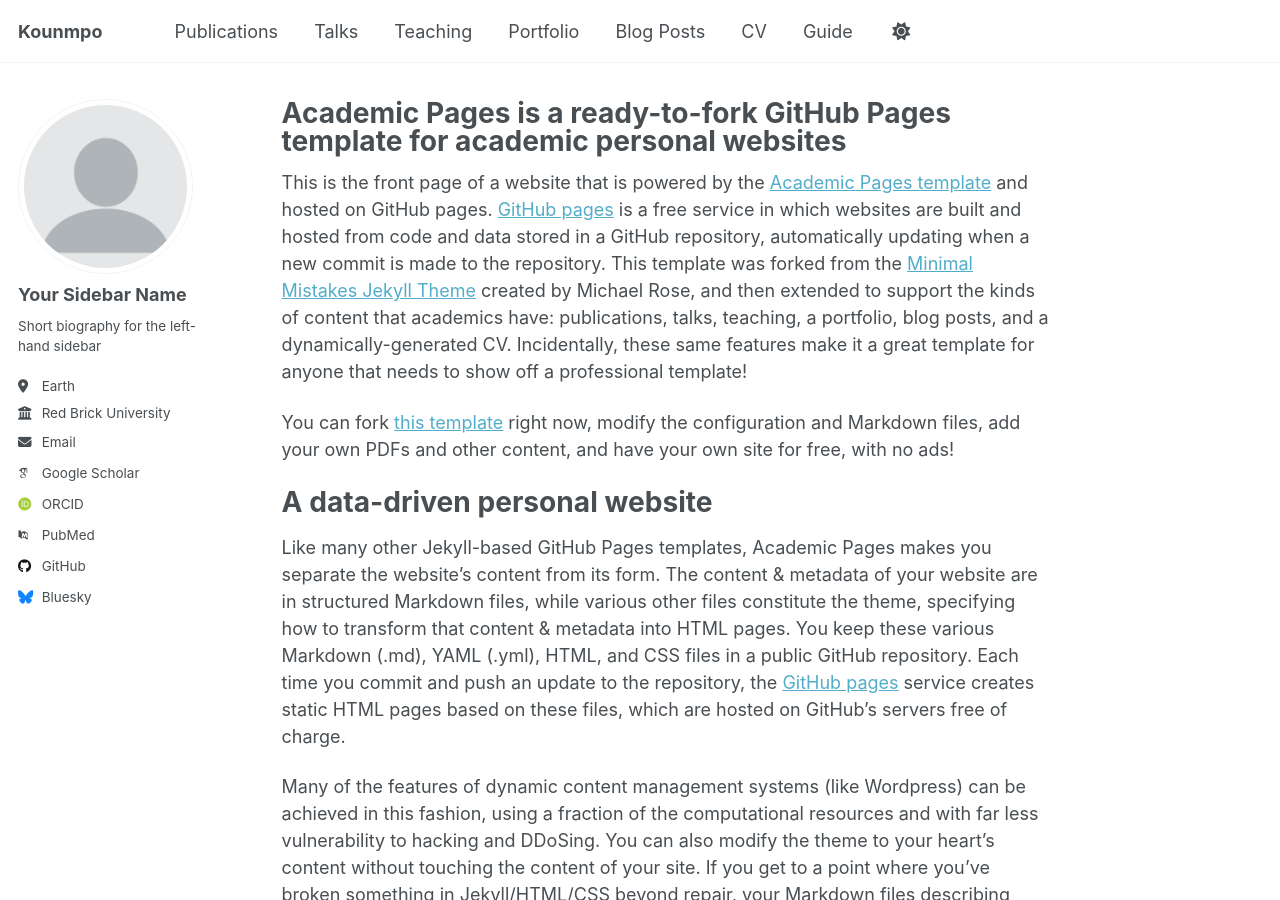
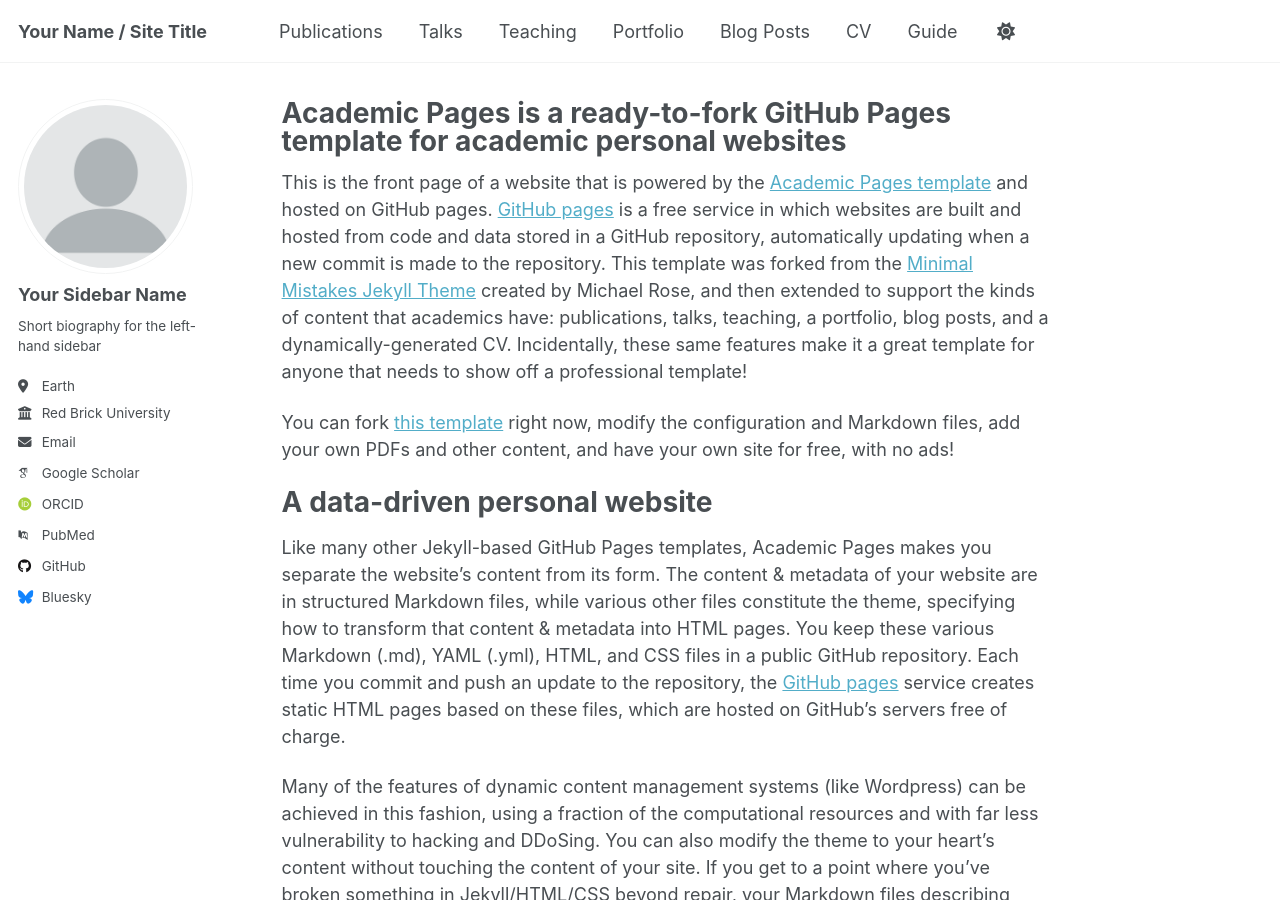
Before and after one commit to Ninjia315/Ninjia315.github.io, a Jekyll site: the page built from _pages/about.md, in a window 1280 px wide and 900 px high. Built offline with Jekyll 4.4.1, drawn with Linux system fonts in a browser that asks for light colours; some web fonts are replaced; a script that is not in the unit is left out.

Commit message:
Change site title to 'Your Name / Site Title'
Updated the site title in the configuration file.

```diff
--- a/_config.yml
+++ b/_config.yml
@@ -9,7 +9,7 @@
 # Basic Site Settings
 locale                   : "en-US"
 site_theme               : "default" # Currently available options are "default", "air"
-title                    : "Kounmpo"
+title                    : "Your Name / Site Title"
 title_separator          : "-"
 name                     : &name "Your Name"
 description              : &description "Your Name's academic portfolio"   # Update this with a general description of your site, this is the default if not overridden by a page
```
